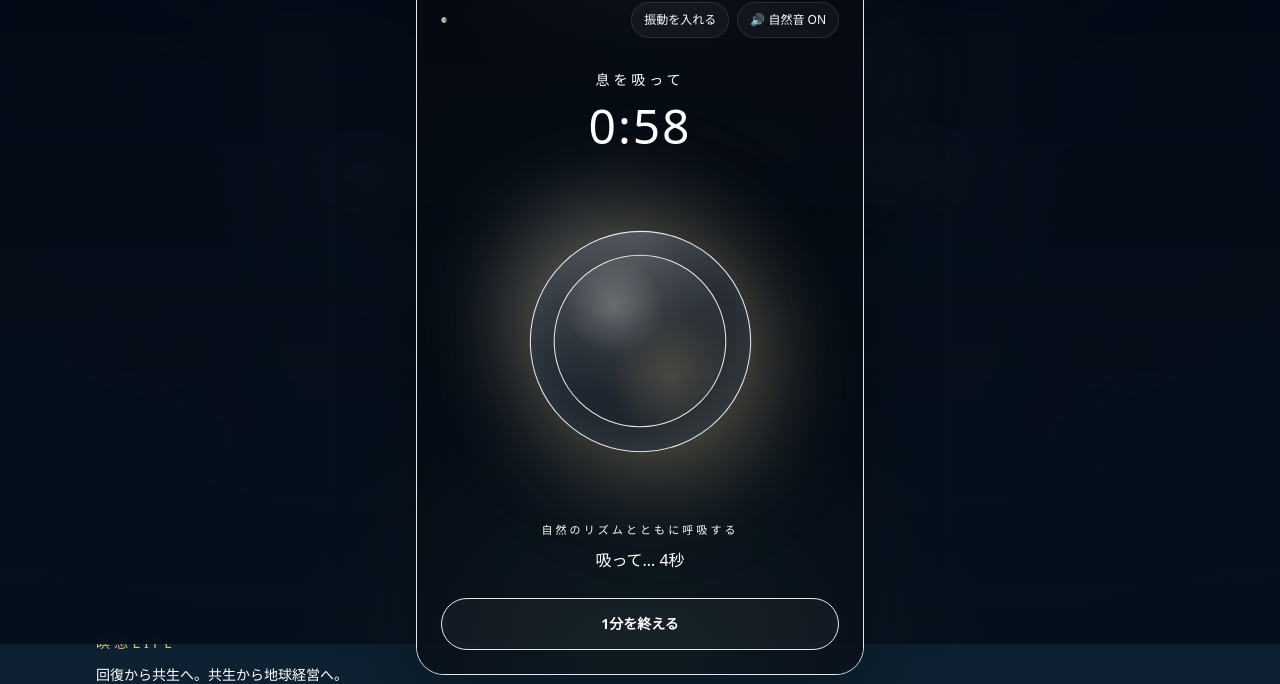
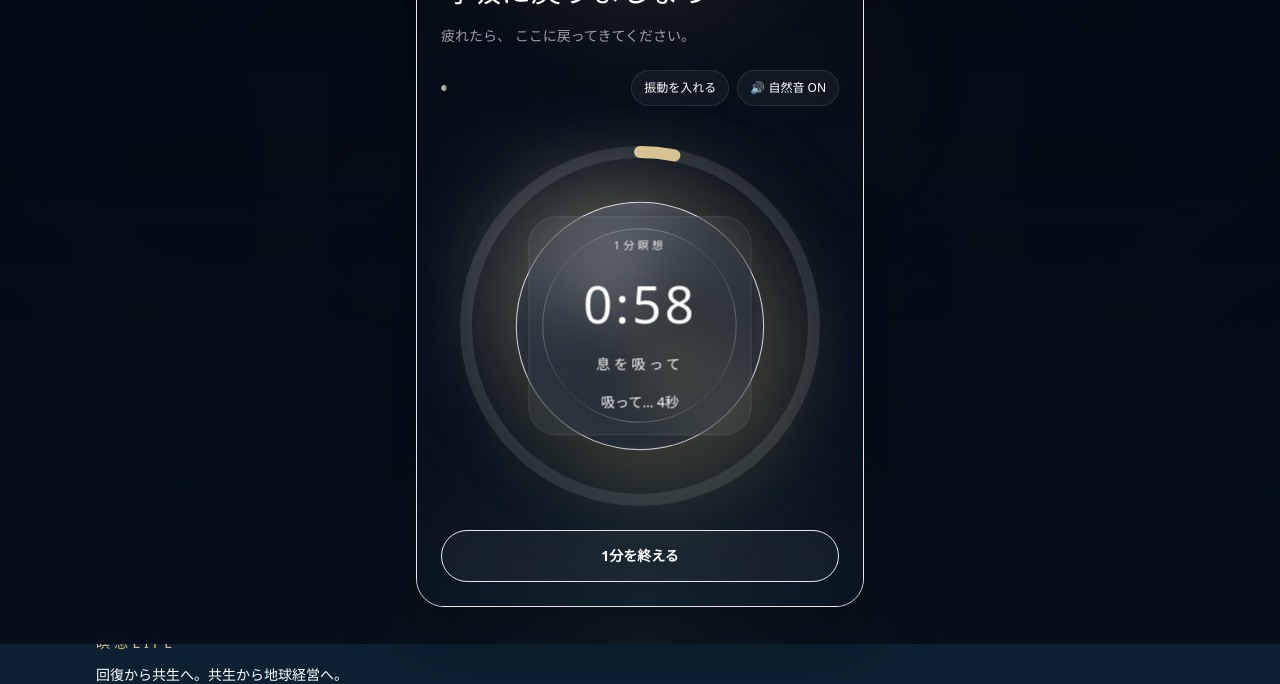
Before and after one commit to vtxjang-design/meisoulife-final, a Next.js app: page /welcome-member in a window 1280 px wide. Both pictures are taken after a click on the button "今すぐ1分を始める". Shown: the part 156-840 px from the top of the page. Built offline with nearby package versions, Linux system fonts and the light colour scheme; no server answers.

Commit message:
feat: refine ZERO GATE 1-minute reset experience
- improved emotional pacing for 1-minute reset
- refined moonlight / soft dark visual tone
- enhanced meditative transition and emotional safety
- updated one-minute meditation experience

```diff
--- a/components/one-minute-meditation.tsx
+++ b/components/one-minute-meditation.tsx
@@ -324,6 +324,11 @@ export default function OneMinuteMeditation({ open, onClose }: OneMinuteMeditati
   const orbWarmthOpacity = phase === "exhale" ? 0.26 : 0.16;
   const progress = ((TOTAL_SECONDS - secondsLeft) / TOTAL_SECONDS) * 100;
   const orbTransitionDuration = `${getPhaseDuration(phase)}s`;
+  const ringSize = 300;
+  const ringStroke = 10;
+  const ringRadius = (ringSize - ringStroke) / 2;
+  const ringCircumference = 2 * Math.PI * ringRadius;
+  const ringOffset = ringCircumference - (progress / 100) * ringCircumference;
   return (
     <div
       className="fixed inset-0 z-50 flex items-center justify-center bg-[#020814]/92 px-4 py-4 backdrop-blur-xl sm:px-6"
@@ -338,10 +343,10 @@ export default function OneMinuteMeditation({ open, onClose }: OneMinuteMeditati
       }}
     >
       <div className="absolute inset-0 overflow-hidden">
-        <div className="absolute inset-0 z-10 bg-[radial-gradient(circle_at_center,rgba(255,255,255,0.02),transparent_42%),linear-gradient(180deg,rgba(2,8,20,0.48)_0%,rgba(2,8,20,0.62)_48%,rgba(2,8,20,0.86)_100%)]" />
-        <div className="absolute inset-0 z-10 bg-[radial-gradient(circle_at_top,rgba(216,191,131,0.08),transparent_22%),radial-gradient(circle_at_bottom,rgba(79,122,101,0.1),transparent_28%)]" />
-        <div className="absolute inset-0 z-10 bg-[linear-gradient(90deg,rgba(2,8,20,0.18)_0%,transparent_18%,transparent_82%,rgba(2,8,20,0.2)_100%)]" />
-        <div className="absolute inset-0 z-10 bg-[radial-gradient(circle_at_top,rgba(216,191,131,0.12),transparent_28%),radial-gradient(circle_at_bottom,rgba(79,122,101,0.14),transparent_34%),linear-gradient(180deg,rgba(4,10,19,0.7)_0%,rgba(8,18,32,0.82)_100%)] animate-meditation-ambient-breathe" />
+        <div className="absolute inset-0 z-10 bg-[radial-gradient(circle_at_center,rgba(255,255,255,0.018),transparent_40%),linear-gradient(180deg,rgba(2,8,20,0.58)_0%,rgba(2,8,20,0.72)_44%,rgba(2,8,20,0.9)_100%)]" />
+        <div className="absolute inset-0 z-10 bg-[radial-gradient(circle_at_top,rgba(216,191,131,0.07),transparent_20%),radial-gradient(circle_at_bottom,rgba(79,122,101,0.08),transparent_24%)]" />
+        <div className="absolute inset-0 z-10 bg-[linear-gradient(90deg,rgba(2,8,20,0.26)_0%,transparent_16%,transparent_84%,rgba(2,8,20,0.28)_100%)]" />
+        <div className="absolute inset-0 z-10 bg-[radial-gradient(circle_at_top,rgba(186,205,255,0.08),transparent_18%),radial-gradient(circle_at_bottom,rgba(79,122,101,0.12),transparent_30%),linear-gradient(180deg,rgba(4,10,19,0.8)_0%,rgba(7,16,29,0.9)_100%)] animate-meditation-ambient-breathe" />
         <div className="absolute left-1/2 top-[12%] z-10 h-64 w-64 -translate-x-1/2 rounded-full bg-gold/10 blur-3xl animate-meditation-fog" />
         <div className="absolute bottom-[8%] right-[14%] z-10 h-48 w-48 rounded-full bg-moss/12 blur-3xl animate-meditation-fog" />
         {Array.from({ length: 9 }).map((_, index) => (
@@ -363,7 +368,7 @@ export default function OneMinuteMeditation({ open, onClose }: OneMinuteMeditati
       <div className="relative z-20 min-h-[480px] w-full max-w-md overflow-hidden rounded-[28px] border border-white/8 bg-white/[0.04] p-5 shadow-[0_30px_80px_rgba(0,0,0,0.28)] sm:p-6">
         {!ambientVideoFailed ? (
           <video
-            className="absolute inset-0 z-0 h-full w-full object-cover opacity-85"
+            className="absolute inset-0 z-0 h-full w-full object-cover opacity-[0.78] brightness-[0.7] contrast-[0.95] saturate-[0.92]"
             autoPlay
             muted
             loop
@@ -381,7 +386,7 @@ export default function OneMinuteMeditation({ open, onClose }: OneMinuteMeditati
         ) : (
           <div className="absolute inset-0 z-0 bg-[radial-gradient(circle_at_top,rgba(216,191,131,0.12),transparent_28%),radial-gradient(circle_at_bottom,rgba(79,122,101,0.14),transparent_34%),linear-gradient(180deg,rgba(4,10,19,0.76)_0%,rgba(8,18,32,0.88)_100%)]" />
         )}
-        <div className="absolute inset-0 z-10 bg-black/25" />
+        <div className="absolute inset-0 z-10 bg-black/38" />
         {ambientVideoFailed ? (
           <div className="absolute left-4 right-4 top-4 z-10 rounded-2xl border border-white/10 bg-[#08121d]/65 px-4 py-3 text-xs leading-6 text-white/60 backdrop-blur">
             Ambient video fallback active. Place the video file at /public/videos/one-minute-nature-loop.mp4.
@@ -447,17 +452,7 @@ export default function OneMinuteMeditation({ open, onClose }: OneMinuteMeditati
 
           {!isComplete ? (
             <div className="mt-8 flex flex-col items-center text-center">
-              <div className="min-h-[92px] space-y-3">
-                <p className="text-sm uppercase tracking-[0.28em] text-white/48">{modalCopy.phaseLabels[phase]}</p>
-                <p
-                  aria-live="polite"
-                  className="text-4xl font-medium tracking-[0.04em] text-white/88 transition-all duration-700 ease-in-out sm:text-5xl"
-                >
-                  {formatSeconds(secondsLeft)}
-                </p>
-              </div>
-
-              <div className="relative mt-5 flex h-72 w-72 items-center justify-center sm:h-[320px] sm:w-[320px]">
+              <div className="relative mt-2 flex h-[320px] w-[320px] items-center justify-center sm:h-[360px] sm:w-[360px]">
                 <div
                   className="absolute inset-0 rounded-full bg-gold/18 blur-3xl transition-all ease-in-out"
                   style={{ opacity: orbGlowOpacity, transform: `scale(${orbScale + 0.1})`, transitionDuration: orbTransitionDuration }}
@@ -478,11 +473,41 @@ export default function OneMinuteMeditation({ open, onClose }: OneMinuteMeditati
                   className="absolute inset-[24%] rounded-full border border-white/8 bg-[radial-gradient(circle_at_35%_30%,rgba(255,255,255,0.22),transparent_30%),radial-gradient(circle_at_68%_72%,rgba(216,191,131,0.18),transparent_36%),linear-gradient(180deg,rgba(255,255,255,0.08),rgba(7,17,31,0.2))] transition-all ease-in-out"
                   style={{ transform: `scale(${orbScale - 0.04})`, transitionDuration: orbTransitionDuration }}
                 />
-              </div>
-
-              <div className="mt-5 min-h-[48px] max-w-xs">
-                <p className="mb-2 text-[11px] uppercase tracking-[0.28em] text-white/34">{modalCopy.natureLabel}</p>
-                <p className="text-base leading-7 text-white/58">{modalCopy.breathingGuides[phase === "inhale" ? 0 : phase === "hold" ? 1 : 2]?.text}</p>
+                <svg className="absolute inset-0 h-full w-full -rotate-90" viewBox={`0 0 ${ringSize} ${ringSize}`} aria-hidden="true">
+                  <circle
+                    cx={ringSize / 2}
+                    cy={ringSize / 2}
+                    r={ringRadius}
+                    fill="none"
+                    stroke="rgba(255,255,255,0.1)"
+                    strokeWidth={ringStroke}
+                  />
+                  <circle
+                    cx={ringSize / 2}
+                    cy={ringSize / 2}
+                    r={ringRadius}
+                    fill="none"
+                    stroke="rgba(227,206,151,0.94)"
+                    strokeLinecap="round"
+                    strokeWidth={ringStroke}
+                    strokeDasharray={ringCircumference}
+                    strokeDashoffset={ringOffset}
+                    className="transition-[stroke-dashoffset] duration-1000 ease-linear"
+                  />
+                </svg>
+                <div className="absolute left-1/2 top-1/2 flex w-[62%] -translate-x-1/2 -translate-y-1/2 flex-col items-center rounded-[28px] border border-white/10 bg-[#06111b]/48 px-5 py-5 shadow-[0_24px_70px_rgba(0,0,0,0.28)] backdrop-blur-xl">
+                  <p className="text-[11px] uppercase tracking-[0.3em] text-white/90">{modalCopy.eyebrow}</p>
+                  <p
+                    aria-live="polite"
+                    className="mt-3 text-[2.7rem] font-medium tracking-[0.06em] text-white drop-shadow-[0_10px_24px_rgba(0,0,0,0.45)] transition-all duration-700 ease-in-out sm:text-[3.2rem]"
+                  >
+                    {formatSeconds(secondsLeft)}
+                  </p>
+                  <p className="mt-3 text-sm uppercase tracking-[0.26em] text-white/68">{modalCopy.phaseLabels[phase]}</p>
+                  <p className="mt-4 text-sm font-medium leading-6 text-white/92">
+                    {modalCopy.breathingGuides[phase === "inhale" ? 0 : phase === "hold" ? 1 : 2]?.text}
+                  </p>
+                </div>
               </div>
 
               <button
```
